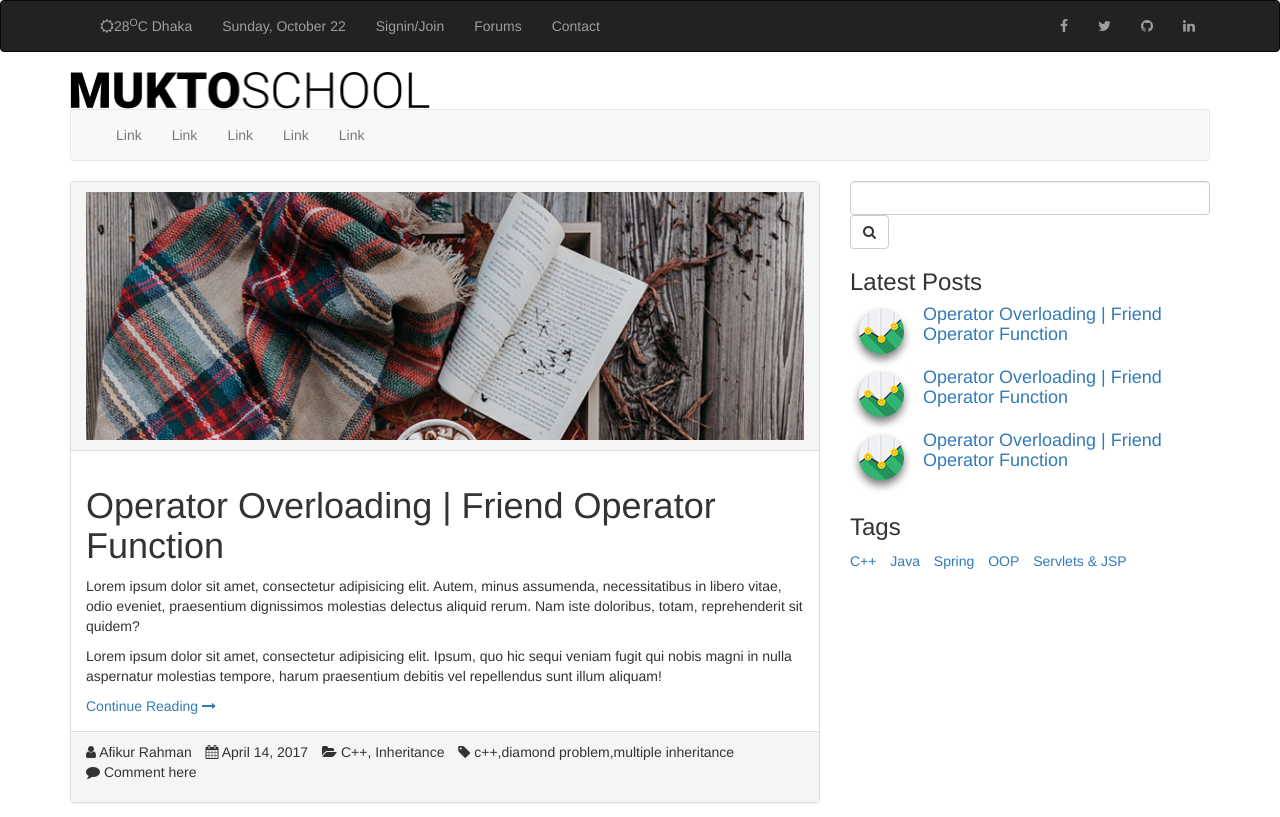
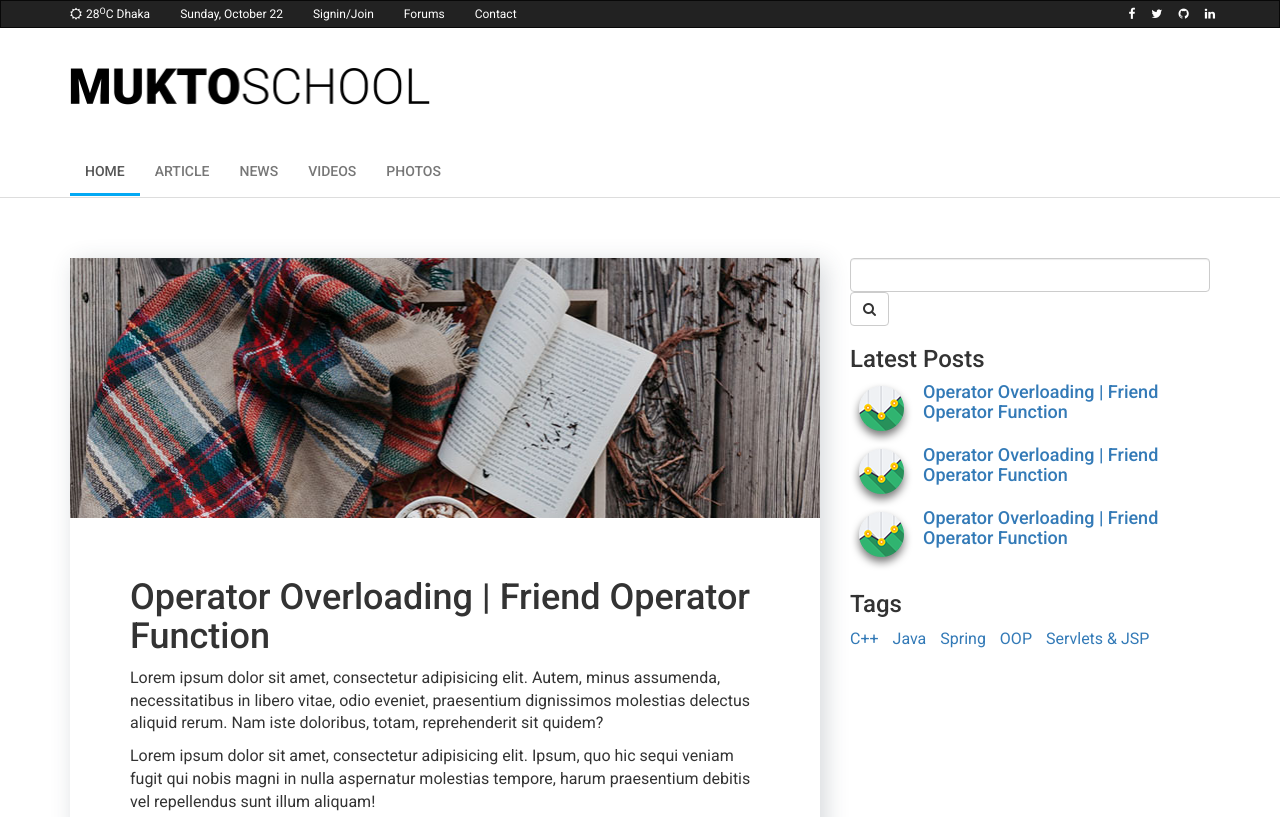
Before and after one commit to afikur/mukto-blog-template, a website: page index.html in a window 1280 px wide. Shown: the top 817 px of the page. Drawn offline with nearby package versions, Linux system fonts and the light colour scheme.

Commit message:
add css to header and article

```diff
--- a/index.html
+++ b/index.html
@@ -54,14 +54,13 @@
             <div class="logo-area">
                 <div class="container">
                     <div class="row">
-                        <div class="col-md-4">
+                        <div class="col-md-4 logo">
                             <img src="src/images/logo.png" alt="" class="img-responsive">
                         </div>
                     </div>
                 </div><!-- /.container -->
 
                 <div class="main-nav">
-                    <div class="container">
                     <nav class="navbar navbar-default">
                         <div class="container">
                             <div class="navbar-header">
@@ -75,16 +74,15 @@
                             <!-- Collect the nav links, forms, and other content for toggling -->
                             <div class="collapse navbar-collapse" id="main-nav">
                                 <ul class="nav navbar-nav">
-                                        <li><a href="#">Link</a></li>
-                                        <li><a href="#">Link</a></li>
-                                        <li><a href="#">Link</a></li>
-                                        <li><a href="#">Link</a></li>
-                                        <li><a href="#">Link</a></li>
+                                    <li class="active"><a href="#">Home</a></li>
+                                    <li><a href="#">Article</a></li>
+                                    <li><a href="#">News</a></li>
+                                    <li><a href="#">Videos</a></li>
+                                    <li><a href="#">Photos</a></li>
                                 </ul>
                             </div><!-- /.navbar-collapse -->
                         </div><!-- /.container-fluid -->
                     </nav>
-                    </div> <!-- ./container -->
                 </div> <!-- ./main-nav -->
             </div>
         </header>
@@ -112,7 +110,7 @@
                                     <p>Lorem ipsum dolor sit amet, consectetur adipisicing elit. Autem, minus assumenda, necessitatibus in libero vitae, odio eveniet, praesentium dignissimos molestias delectus aliquid rerum. Nam iste doloribus, totam, reprehenderit sit quidem?</p>
                                     <p>Lorem ipsum dolor sit amet, consectetur adipisicing elit. Ipsum, quo hic sequi veniam fugit qui nobis magni in nulla aspernatur molestias tempore, harum praesentium debitis vel repellendus sunt illum aliquam!</p>
 
-                                    <a href="#">Continue Reading <i class="fa fa-long-arrow-right"></i></a>
+                                    <a href="#" class="continue-reading">Continue Reading <i class="fa fa-arrow-right"></i></a>
                                 </div>
 
                                 <div class="panel-footer">
@@ -153,7 +151,7 @@
                                     <p>Lorem ipsum dolor sit amet, consectetur adipisicing elit. Autem, minus assumenda, necessitatibus in libero vitae, odio eveniet, praesentium dignissimos molestias delectus aliquid rerum. Nam iste doloribus, totam, reprehenderit sit quidem?</p>
                                     <p>Lorem ipsum dolor sit amet, consectetur adipisicing elit. Ipsum, quo hic sequi veniam fugit qui nobis magni in nulla aspernatur molestias tempore, harum praesentium debitis vel repellendus sunt illum aliquam!</p>
 
-                                    <a href="#">Continue Reading <i class="fa fa-long-arrow-right"></i></a>
+                                    <a href="#" class="continue-reading">Continue Reading <i class="fa fa-arrow-right"></i></a>
                                 </div>
 
                                 <div class="panel-footer">
@@ -194,7 +192,7 @@
                                     <p>Lorem ipsum dolor sit amet, consectetur adipisicing elit. Autem, minus assumenda, necessitatibus in libero vitae, odio eveniet, praesentium dignissimos molestias delectus aliquid rerum. Nam iste doloribus, totam, reprehenderit sit quidem?</p>
                                     <p>Lorem ipsum dolor sit amet, consectetur adipisicing elit. Ipsum, quo hic sequi veniam fugit qui nobis magni in nulla aspernatur molestias tempore, harum praesentium debitis vel repellendus sunt illum aliquam!</p>
 
-                                    <a href="#">Continue Reading <i class="fa fa-long-arrow-right"></i></a>
+                                    <a href="#" class="continue-reading">Continue Reading <i class="fa fa-arrow-right"></i></a>
                                 </div>
 
                                 <div class="panel-footer">
--- /dev/null
+++ b/src/components/_article.scss
@@ -0,0 +1,39 @@
+
+.articles {
+	.article {
+		margin-bottom: $primary-margin;
+
+		&.panel {
+			border: 0;
+			box-shadow: 5px 5px 25px 0px rgba(46,61,73,0.2);
+			transition: all 0.3s ease;
+			&:hover {
+				box-shadow: 2px 4px 8px 0px rgba(46,61,73,0.2);
+			}
+		}
+
+		.panel-heading {
+			background-color: transparent;
+			border-color: transparent;
+			border: 0;
+			padding: 0;
+		}
+
+		.panel-body {
+			padding: $primary-padding;
+
+			h1 {
+				margin-top: 0;
+			}
+		}
+
+		.panel-footer {
+			padding: 35px $primary-padding;
+			border-top: 0;
+			background-color: $article-footer-background-color;
+		}
+		.continue-reading {
+			color: $primary-color;
+		}
+	}
+}
--- /dev/null
+++ b/src/components/_content.scss
@@ -0,0 +1,5 @@
+#content {
+	padding: $primary-margin 0;
+}
+
+@import 'article';
--- /dev/null
+++ b/src/components/_header.scss
@@ -0,0 +1,9 @@
+@import 'components/top-nav';
+
+.logo-area {
+	.logo {
+		margin-bottom: 40px;
+	}
+}
+
+@import 'components/main-nav';
--- /dev/null
+++ b/src/components/_main-nav.scss
@@ -0,0 +1,47 @@
+.main-nav {
+	nav {
+		margin-bottom: 0;
+	}
+
+	.navbar-default {
+		background-color: transparent;
+		border-color: transparent;
+	}
+
+	.navbar-collapse {
+		padding-right: 0px;
+		padding-left: 0px;
+
+		@media screen and (max-width: 768px) {
+			padding-right: 15px;
+			padding-left: 15px;
+		}
+	}
+
+	li a {
+		text-transform: uppercase;
+		font-size: $main-nav-font-size;
+		color: $main-nav-font-color;
+		font-weight: 500;
+		position: relative;
+	}
+
+	.navbar-default .navbar-nav>.active>a, .navbar-default .navbar-nav>.active>a:focus, .navbar-default .navbar-nav>.active>a:hover {
+		background-color: transparent;
+	}
+
+	li.active a {
+		&::after {
+			content: "";
+			width: 100%;
+			height: 3px;
+			display: block;
+			position: absolute;
+			background: $primary-color;
+			bottom: 0;
+			left: 0;
+		}
+	}
+
+	border-bottom: 1px solid #ddd;
+}
--- /dev/null
+++ b/src/components/_top-nav.scss
@@ -0,0 +1,31 @@
+.top-nav {
+	.navbar-collapse {
+		padding-right: 0px;
+		padding-left: 0px;
+	}
+
+	.navbar {
+		border-radius: 0;
+		margin-bottom: 40px;
+		min-height: 28px;
+	}
+
+	ul.nav li>a {
+		padding-top: 3px;
+		padding-bottom: 3px;
+		font-size: $top-nav-font-size;
+		color: $top-nav-font-color;
+
+		i.fa {
+			margin-right: 4px;
+		}
+	}
+
+	ul.nav li:first-child a {
+		padding-left: 0;
+	}
+
+	ul.navbar-right li>a{
+		padding: 3px 6px;
+	}
+}
--- /dev/null
+++ b/src/components/_typography.scss
@@ -0,0 +1,8 @@
+body {
+	font-family: "Roboto", sans-serif;
+	font-size: 16px;
+}
+
+h1 {
+	font-size: $h1-font-size;
+}
--- /dev/null
+++ b/src/components/_variables.scss
@@ -0,0 +1,15 @@
+$body-font-size: 16px;
+$top-nav-font-size: 12px;
+$main-nav-font-size: 14px;
+$h1-font-size: 36px;
+$h2-font-size: 28px;
+
+//colors
+$primary-color: #03A9F4;
+$top-nav-font-color: #fff;
+$main-nav-font-color: #232323;
+$article-footer-background-color: #f7f7f7;
+
+//margins and padding
+$primary-margin: 60px;
+$primary-padding: 60px;
--- a/src/main.scss
+++ b/src/main.scss
@@ -0,0 +1,4 @@
+@import '/components/variables';
+@import '/components/typography';
+@import '/components/header';
+@import '/components/content';
```
Also changed, not shown: dist/app.css, post-thumbnail.png (deleted). Lines whose indentation alone changed are shown as unchanged.
